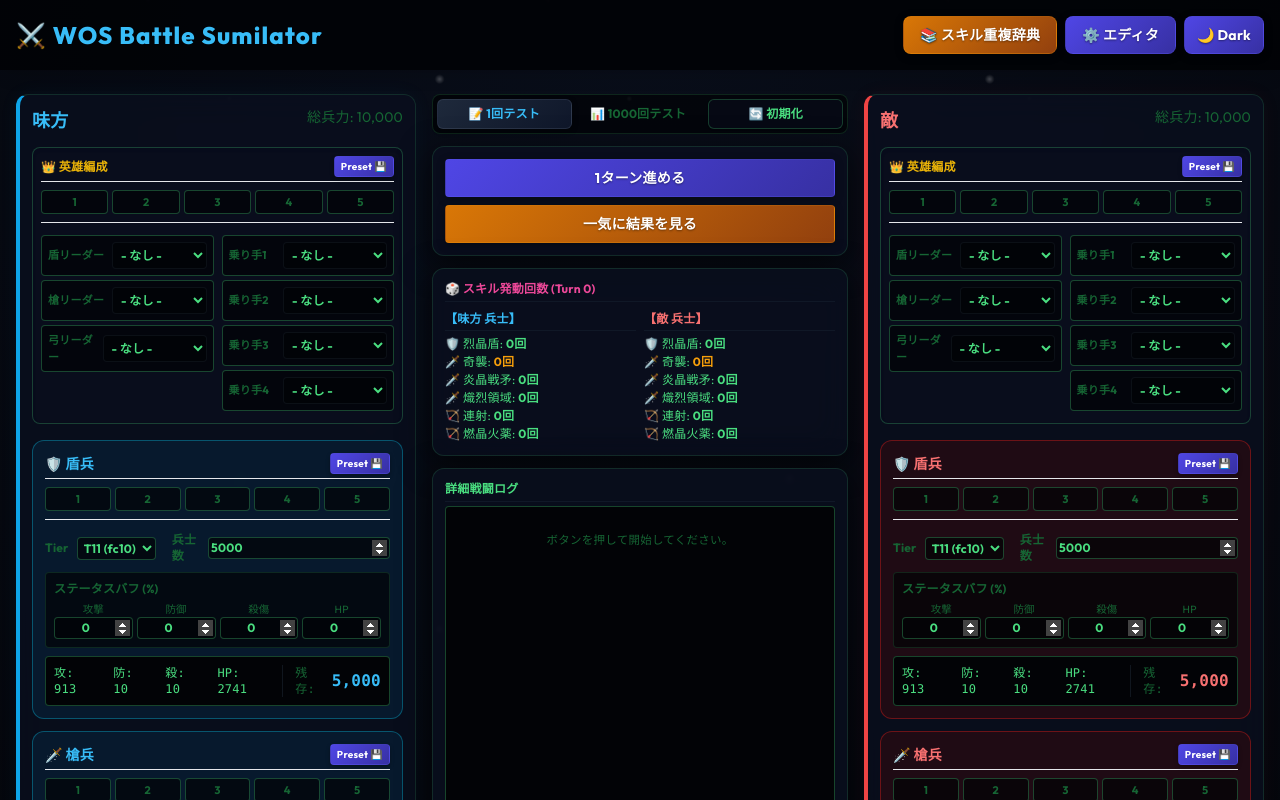
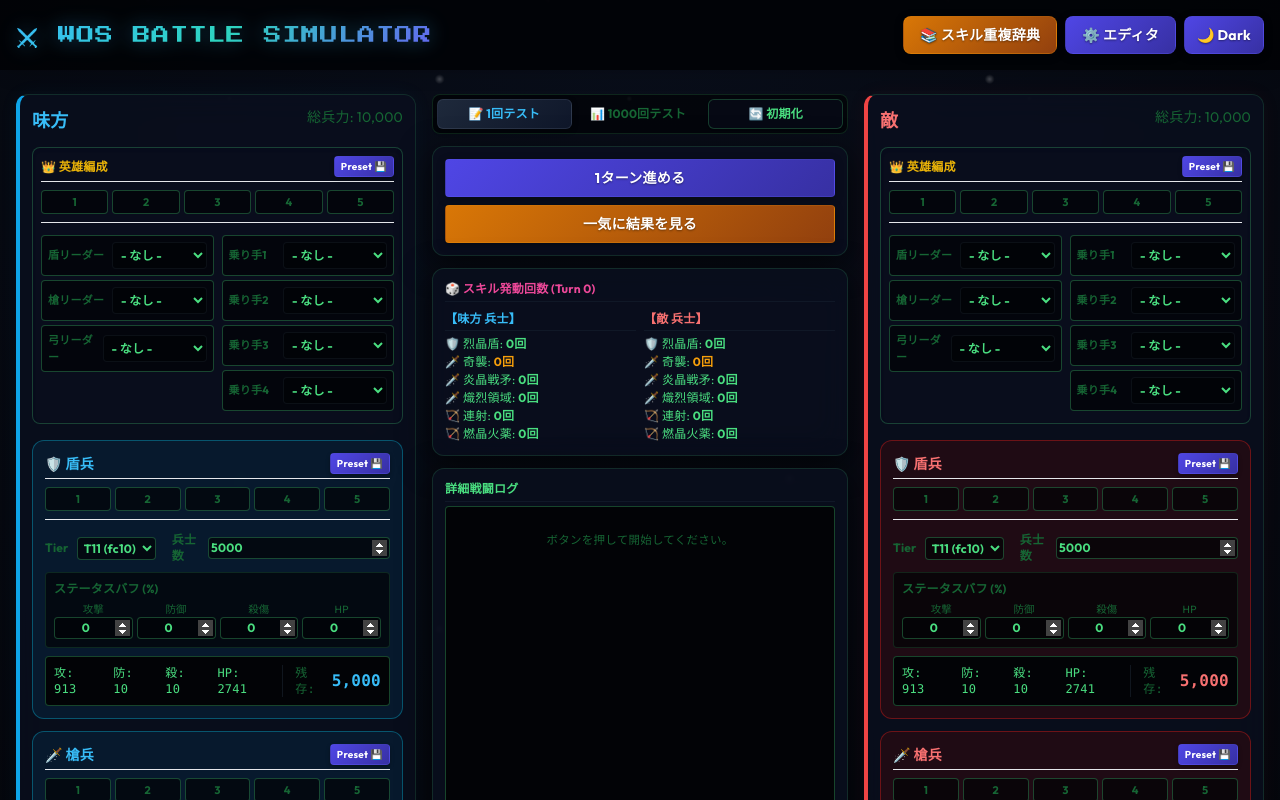
Before and after one commit to nilnil-2525/wos-battle-simulator, a React (Vite) app: page / in a window 1280 px wide. Shown: the top 800 px of the page. Built offline with nearby package versions, Linux system fonts and the light colour scheme.

Commit message:
style: アプリタイトルのタイポ修正およびレトロゲーム風ピクセルフォント適用によるデザイン刷新

```diff
--- a/index.html
+++ b/index.html
@@ -3,10 +3,10 @@
 <head>
     <meta charset="UTF-8">
     <meta name="viewport" content="width=device-width, initial-scale=1.0">
-    <title>WOS Battle Sumilator</title>
+    <title>WOS Battle Simulator</title>
     <link rel="preconnect" href="https://fonts.googleapis.com">
     <link rel="preconnect" href="https://fonts.gstatic.com" crossorigin>
-    <link href="https://fonts.googleapis.com/css2?family=Noto+Sans+JP:wght@400;500;700;900&family=Outfit:wght@400;500;600;700;800&display=swap" rel="stylesheet">
+    <link href="https://fonts.googleapis.com/css2?family=Noto+Sans+JP:wght@400;500;700;900&family=Outfit:wght@400;500;600;700;800&family=Press+Start+2P&display=swap" rel="stylesheet">
     <script>
         (function() {
             try {
--- a/src/App.jsx
+++ b/src/App.jsx
@@ -260,8 +260,8 @@ const App = () => {
 
             <header className="w-full theme-header shadow-lg relative z-20 mb-6">
                 <div className="max-w-7xl mx-auto px-4 py-4 flex flex-col sm:flex-row justify-between items-center gap-4">
-                    <h1 className="text-2xl font-black tracking-wider flex items-center gap-2 text-sky-400">
-                        ⚔️ WOS Battle Sumilator
+                    <h1 className="flex items-center gap-2 app-title">
+                        ⚔️ WOS Battle Simulator
                     </h1>
                     <div className="flex items-center gap-2">
                         <button onClick={() => setShowDict(!showDict)} className="text-sm frozen-btn-amber px-4 py-2 rounded-lg font-bold shadow transition flex items-center gap-1">
--- a/src/styles.css
+++ b/src/styles.css
@@ -450,3 +450,24 @@ input[type=number]::-webkit-inner-spin-button, input[type=number]::-webkit-outer
   50% { opacity: 0.6; }
   100% { opacity: 1; }
 }
+
+/* プレミアムなアプリタイトルスタイル */
+.app-title {
+  font-family: 'Press Start 2P', cursive;
+  font-size: 1.125rem; /* レトロフォントは横長で存在感が強いため、少し控えめなサイズに調整 */
+  background: linear-gradient(135deg, #38bdf8 0%, #2dd4bf 50%, #6366f1 100%);
+  -webkit-background-clip: text;
+  -webkit-text-fill-color: transparent;
+  background-clip: text;
+  filter: drop-shadow(0 0 10px rgba(56, 189, 248, 0.4));
+  text-transform: uppercase;
+  letter-spacing: 0.04em;
+}
+
+[data-theme="light"] .app-title {
+  background: linear-gradient(135deg, #0284c7 0%, #0f766e 60%, #4338ca 100%);
+  -webkit-background-clip: text;
+  -webkit-text-fill-color: transparent;
+  background-clip: text;
+  filter: drop-shadow(0 2px 4px rgba(2, 132, 199, 0.2));
+}
```
